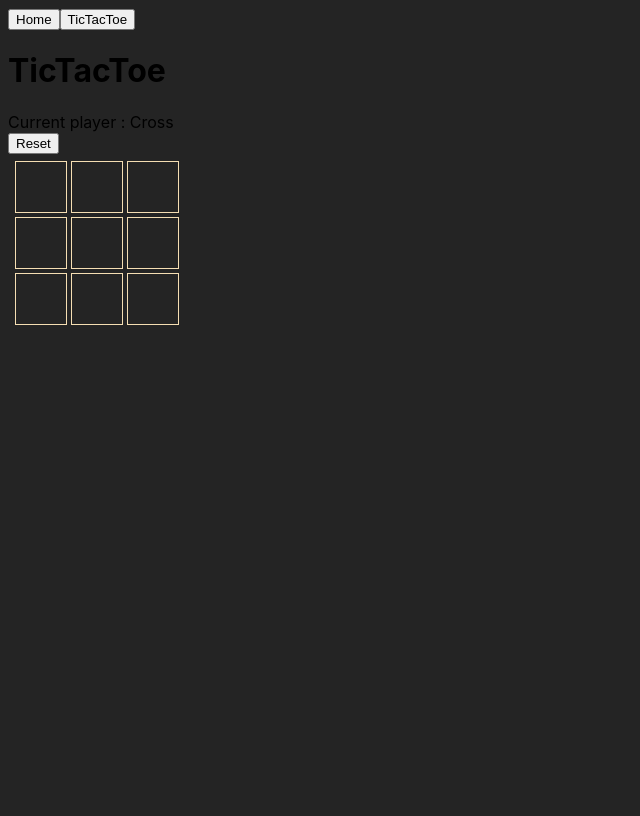
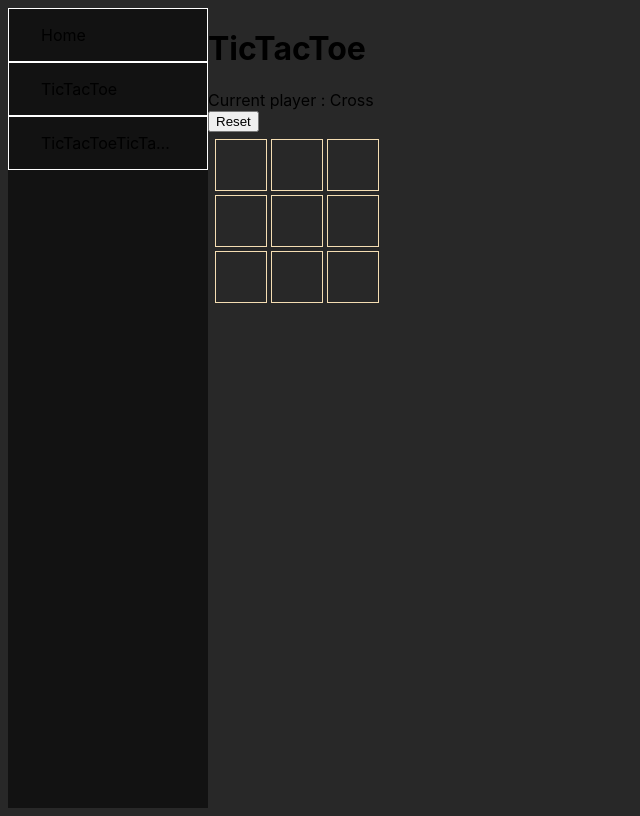
Before and after one commit to neito-s-den/react-web, a React (Vite) app: page / in a window 1280 px wide. Shown: the whole page, without its empty margins (0-640 px from the left). Built offline with nearby package versions, Linux system fonts and the light colour scheme.

Commit message:
start working on sidebar

```diff
--- a/src/App.jsx
+++ b/src/App.jsx
@@ -1,6 +1,7 @@
 import React, { useState } from 'react';
 import Home from './components/Home/Home';
 import TicTacToe from './components/TicTacToe/TicTacToe';
+import Sidebar from './components/Sidebar/Sidebar';
 
 function App() {
   const [currentView, setCurrentView] = useState('tictactoe');
@@ -18,11 +19,8 @@ function App() {
 
   return (
     <>
-      <nav>
-        <button onClick={() => setCurrentView('home')}>Home</button>
-        <button onClick={() => setCurrentView('tictactoe')}>TicTacToe</button>
-      </nav>
       <div className="view-container">
+        <Sidebar setCurrentView={setCurrentView} />
         {renderView()}
       </div>
     </>
--- /dev/null
+++ b/src/components/Sidebar/Sidebar.css
@@ -0,0 +1,30 @@
+.sidebar {
+    /* position: fixed; */
+    /* top: 0;
+    left: 0; */
+    z-index: 1000;
+    height: 100vh;
+    background-color: #121212;
+    width: 200px;
+    overflow-y: auto;
+}
+
+.sidebar .menuElement {
+    /* display: flex; */
+    padding: 1em 2em;
+    width: auto;
+    overflow: hidden;
+    border: 1px solid white;
+    text-overflow: ellipsis;
+    white-space: nowrap;
+    max-width: 100%;
+
+}
+
+.sidebar .menuElement:hover {
+    background-color: #1a1a1a;
+}
+
+.sidebar .menuElement: {
+    background-color: #1a1a1a;
+}
--- /dev/null
+++ b/src/components/Sidebar/Sidebar.jsx
@@ -0,0 +1,13 @@
+import './Sidebar.css';
+
+function Sidebar({ setCurrentView }) {
+    return (
+        <aside className="sidebar">
+            <div className="menuElement" onClick={() => setCurrentView('home')}>Home</div>
+            <div className="menuElement" onClick={() => setCurrentView('tictactoe')}>TicTacToe</div>
+            <div className="menuElement" onClick={() => setCurrentView('tictactoe')}>TicTacToeTicTacToeTicTacToe</div>
+        </aside>
+    );
+}
+
+export default Sidebar;
--- a/src/components/TicTacToe/TicTacToe.jsx
+++ b/src/components/TicTacToe/TicTacToe.jsx
@@ -66,6 +66,7 @@ function TicTacToe() {
   }, [tiles]);
 
   return (<>
+    <div>
       <h1>TicTacToe</h1>
       <div>Current player : {currentPlayer ? "Cross" : "Circle"}</div>
       <button onClick={resetBoard}>Reset</button>
@@ -88,6 +89,7 @@ function TicTacToe() {
           )
         })}
       </div>
+    </div>
   </>);
 }
 
--- a/src/index.css
+++ b/src/index.css
@@ -1,59 +1,13 @@
- :root {
+:root {
   font-family: Inter, system-ui, Avenir, Helvetica, Arial, sans-serif;
   color-scheme: light dark;
-  background-color: #242424;
-}
-/*
-a {
-  font-weight: 500;
-  color: #646cff;
-  text-decoration: inherit;
-}
-a:hover {
-  color: #535bf2;
+  background-color: #282828;
 }
 
-body {
-  margin: 0;
+.view-container {
   display: flex;
-  place-items: center;
-  min-width: 320px;
-  min-height: 100vh;
+  flex-direction: row;
+  height: 100vh;
+  width: 100vw;
+  overflow: hidden;
 }
-
-h1 {
-  font-size: 3.2em;
-  line-height: 1.1;
-}
-
-button {
-  border-radius: 8px;
-  border: 1px solid transparent;
-  padding: 0.6em 1.2em;
-  font-size: 1em;
-  font-weight: 500;
-  font-family: inherit;
-  background-color: #1a1a1a;
-  cursor: pointer;
-  transition: border-color 0.25s;
-}
-button:hover {
-  border-color: #646cff;
-}
-button:focus,
-button:focus-visible {
-  outline: 4px auto -webkit-focus-ring-color;
-}
-
-@media (prefers-color-scheme: light) {
-  :root {
-    color: #213547;
-    background-color: #ffffff;
-  }
-  a:hover {
-    color: #747bff;
-  }
-  button {
-    background-color: #f9f9f9;
-  }
-} */
```
Also changed, not shown: 1 other file (tests, documents, lock files or other folders). Lines whose indentation alone changed are shown as unchanged.
